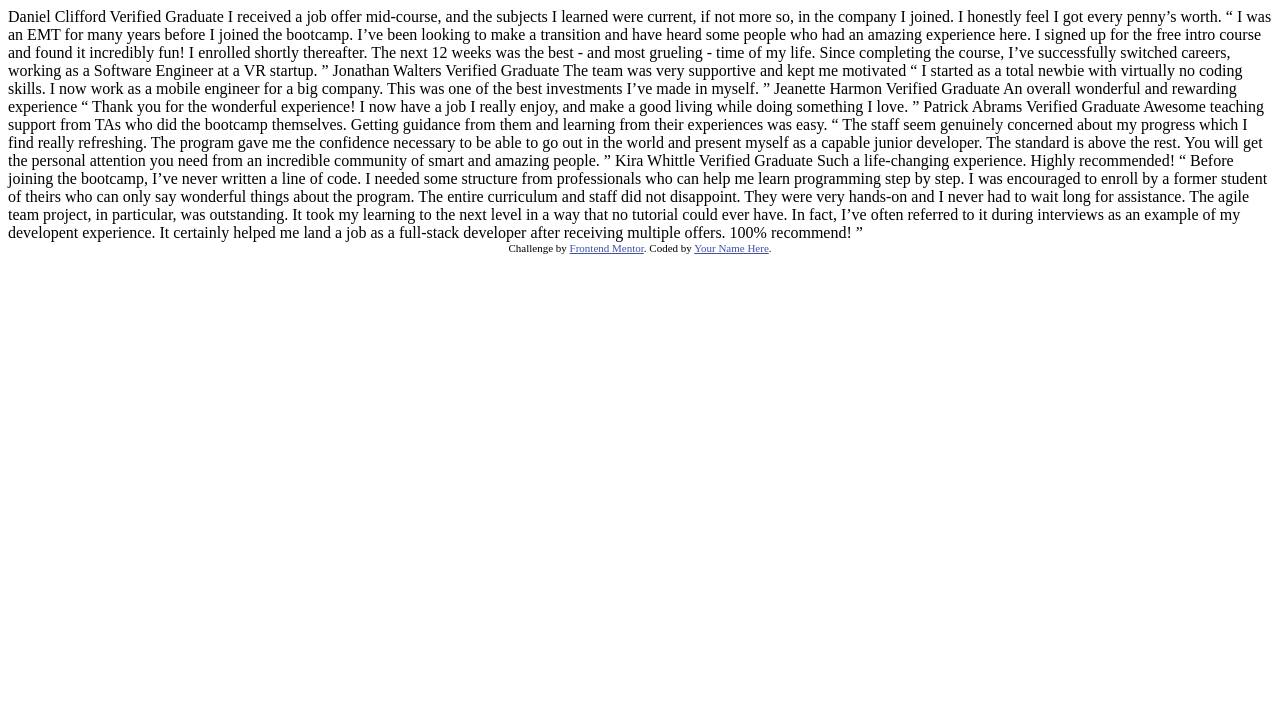
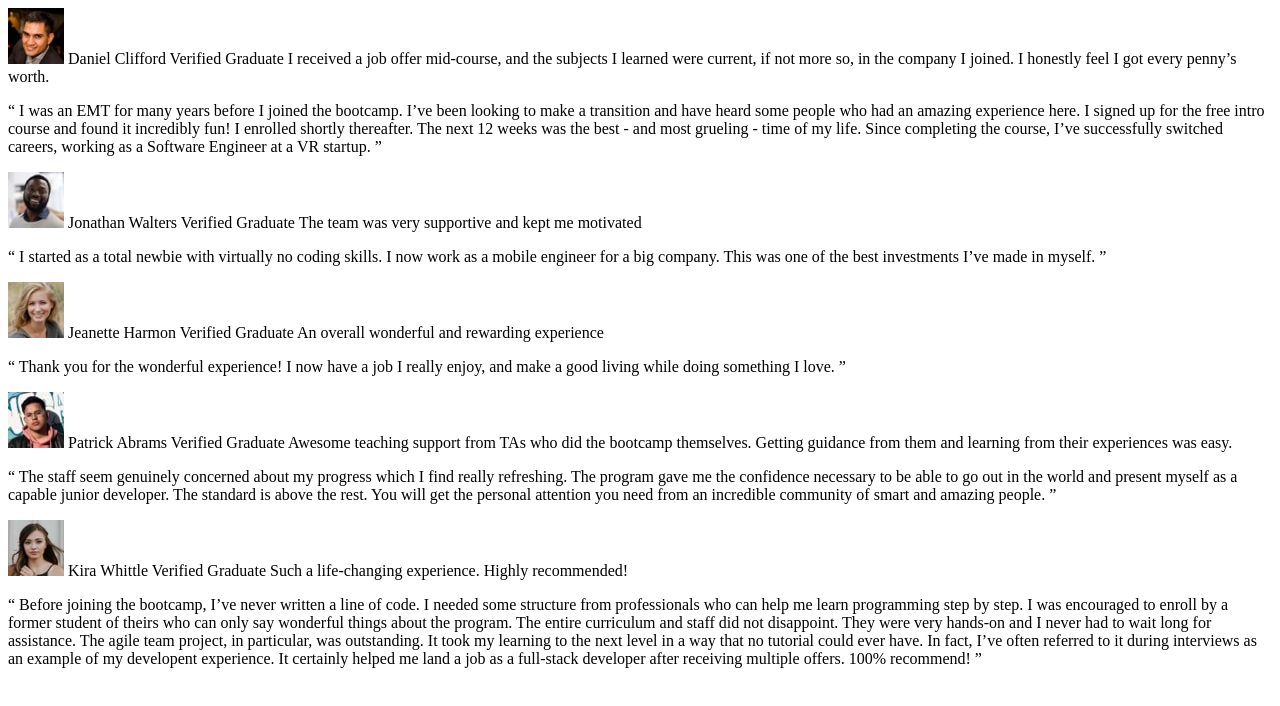
Before and after one commit to crictar/Tp-testimonials-grid-section, a plain HTML site: page index.html in a window 1280 px wide. Drawn offline with Linux system fonts and the light colour scheme.

Commit message:
ordenando html

```diff
--- /dev/null
+++ b/css/style.css
@@ -0,0 +1,2 @@
+ .attribution { font-size: 11px; text-align: center; }
+    .attribution a { color: hsl(228, 45%, 44%); }
--- a/index.html
+++ b/index.html
@@ -2,63 +2,73 @@
 <html lang="en">
   <head>
     <meta charset="UTF-8">
-  <meta name="viewport" content="width=device-width, initial-scale=1.0"> <!-- displays site properly based on user's device -->
-
-  <link rel="icon" type="image/png" sizes="32x32" href="./images/favicon-32x32.png">
-
+    <meta name="viewport" content="width=device-width, initial-scale=1.0">
+    <link rel="stylesheet" href="./css/style.css">
+    <link rel="stylesheet" href="./css/style1440.css" media="screen and (min-width: 1440px">
+    <link rel="icon" type="images/png" sizes="32x32" href="./images/favicon-32x32.png">
     <title>Frontend Mentor | [Challenge Name Here]</title>
-
-  <!-- Feel free to remove these styles or customise in your own stylesheet 👍 -->
-  <style>
-    .attribution { font-size: 11px; text-align: center; }
-    .attribution a { color: hsl(228, 45%, 44%); }
-  </style>
   </head>
   <body>
+    <div class="testimonials">
+      <article class="daniel">
+        <img src="./images/image-daniel.jpg" alt="kira">
         Daniel Clifford
         Verified Graduate
 
         I received a job offer mid-course, and the subjects I learned were current, if not more so,
         in the company I joined. I honestly feel I got every penny’s worth.
-
+        <p>
           “ I was an EMT for many years before I joined the bootcamp. I’ve been looking to make a
           transition and have heard some people who had an amazing experience here. I signed up
           for the free intro course and found it incredibly fun! I enrolled shortly thereafter.
           The next 12 weeks was the best - and most grueling - time of my life. Since completing
           the course, I’ve successfully switched careers, working as a Software Engineer at a VR startup. ”
-
+        </p>
+      </article>
+      <article class="jonathan">
+        <img src="./images/image-jonathan.jpg" alt="kira">
         Jonathan Walters
         Verified Graduate
 
         The team was very supportive and kept me motivated
-
+        <p>
           “ I started as a total newbie with virtually no coding skills. I now work as a mobile engineer
           for a big company. This was one of the best investments I’ve made in myself. ”
-
+        </p>
+      </article>
+      <article class="jeanette">
+        <img src="./images/image-jeanette.jpg" alt="kira">
         Jeanette Harmon
         Verified Graduate
 
         An overall wonderful and rewarding experience
-
+        <p>
           “ Thank you for the wonderful experience! I now have a job I really enjoy, and make a good living
           while doing something I love. ”
-
+        </p>
+      </article>
+      <article class="patrick">
+        <img src="./images/image-patrick.jpg" alt="kira">
         Patrick Abrams
         Verified Graduate
 
         Awesome teaching support from TAs who did the bootcamp themselves. Getting guidance from them and
         learning from their experiences was easy.
-
+        <p>
           “ The staff seem genuinely concerned about my progress which I find really refreshing. The program
           gave me the confidence necessary to be able to go out in the world and present myself as a capable
           junior developer. The standard is above the rest. You will get the personal attention you need from
           an incredible community of smart and amazing people. ”
-
+        </p>
+      </article>
+      <article class="kira">
+        <img src="./images/image-kira.jpg" alt="kira">
         Kira Whittle
         Verified Graduate
 
         Such a life-changing experience. Highly recommended!
 
+        <p>
           “ Before joining the bootcamp, I’ve never written a line of code. I needed some structure from
           professionals who can help me learn programming step by step. I was encouraged to enroll by a former
           student of theirs who can only say wonderful things about the program. The entire curriculum and staff
@@ -67,10 +77,8 @@
           could ever have. In fact, I’ve often referred to it during interviews as an example of my developent
           experience. It certainly helped me land a job as a full-stack developer after receiving multiple offers.
           100% recommend! ”
-
-  <div class="attribution">
-    Challenge by <a href="https://www.frontendmentor.io?ref=challenge" target="_blank">Frontend Mentor</a>.
-    Coded by <a href="#">Your Name Here</a>.
+        </p>
+      </article>
     </div>
   </body>
 </html>
```
Lines whose indentation alone changed are shown as unchanged.
